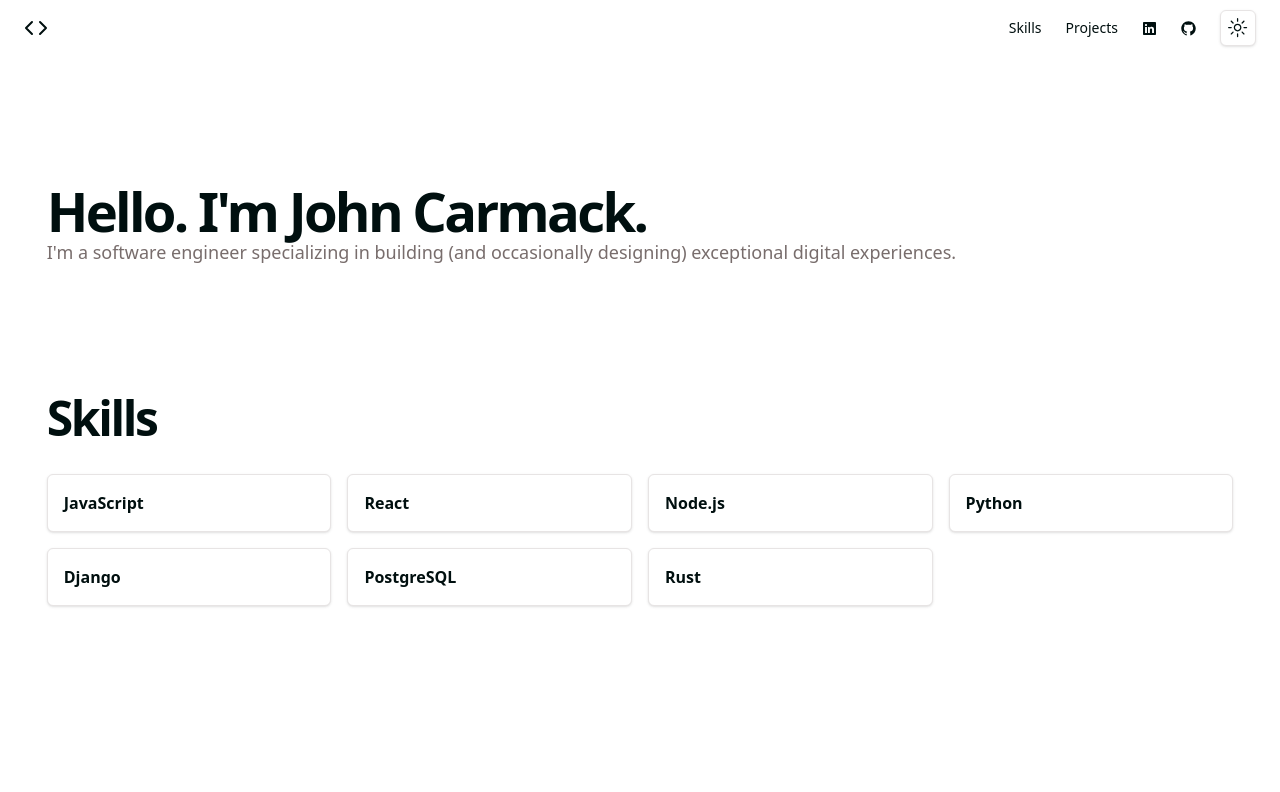
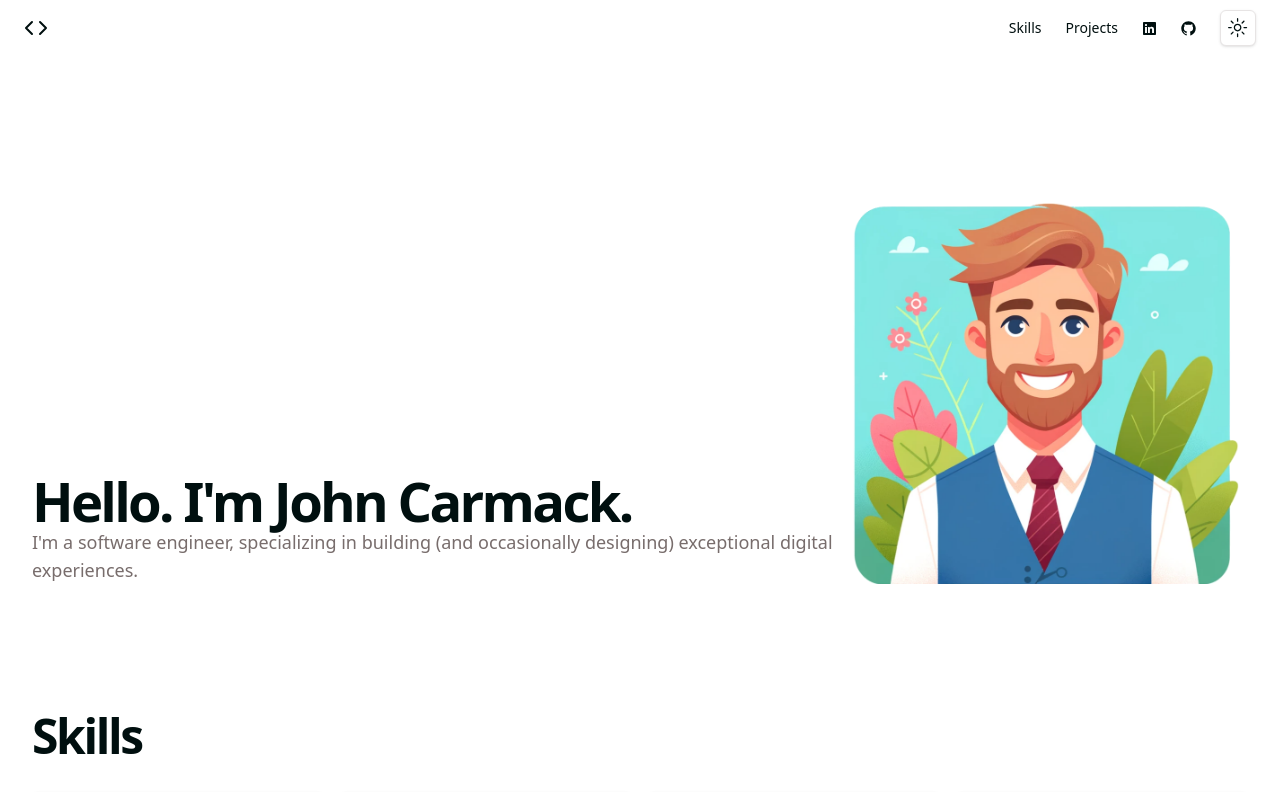
Before and after one commit to johncarmack1984/johncarmack.com, a Next.js app: page / in a window 1280 px wide. Shown: the top 792 px of the page. Built offline with nearby package versions, Linux system fonts and the light colour scheme; a web font is replaced by a local one.

Commit message:
Add theme switcher and dynamic hero image

```diff
--- a/app/globals.css
+++ b/app/globals.css
@@ -129,6 +129,7 @@ body {
   --theme-color-ring: var(--color-003);
 }
 
+@media (prefers-color-scheme: dark) {
   [data-theme="dark"] {
     --theme-color-background: var(--color-002);
     --theme-color-foreground: var(--color-004);
@@ -158,3 +159,4 @@ body {
     --theme-color-input: var(--color-011);
     --theme-color-ring: var(--color-010);
   }
+}
--- a/components/hero.tsx
+++ b/components/hero.tsx
@@ -1,16 +1,28 @@
+"use client";
+
+import { useTheme } from "next-themes";
+
 export default function Hero() {
+  const { resolvedTheme, setTheme } = useTheme();
+  const src =
+    resolvedTheme === "dark" ? "/assets/img/night.png" : "/assets/img/day.png";
   return (
     <section className="w-full pt-12 md:pt-24 lg:pt-32" id="hero">
       <div className="container px-4 md:px-6">
-        <div className="grid gap-4 md:gap-6">
+        <div className="flex flex-col-reverse items-end gap-8 md:flex-row md:gap-0">
+          <div className="grid basis-2/3 gap-4 md:gap-6">
             <div>
               <h1 className="text-3xl font-bold tracking-tighter sm:text-4xl md:text-5xl xl:text-[3.4rem] 2xl:text-[3.75rem]">
                 Hello. I'm John Carmack.
               </h1>
               <p className="text-muted-foreground text-lg">
-              I'm a software engineer specializing in building (and occasionally
-              designing) exceptional digital experiences.
+                I'm a software engineer, specializing in building (and
+                occasionally designing) exceptional digital experiences.
               </p>
+            </div>
+          </div>
+          <div className="basis-1/3 transition">
+            <img src={src} />
           </div>
         </div>
       </div>
```
Also changed, not shown: public/assets/img/day.png (added), public/assets/img/night.png (added). Lines whose indentation alone changed are shown as unchanged.
